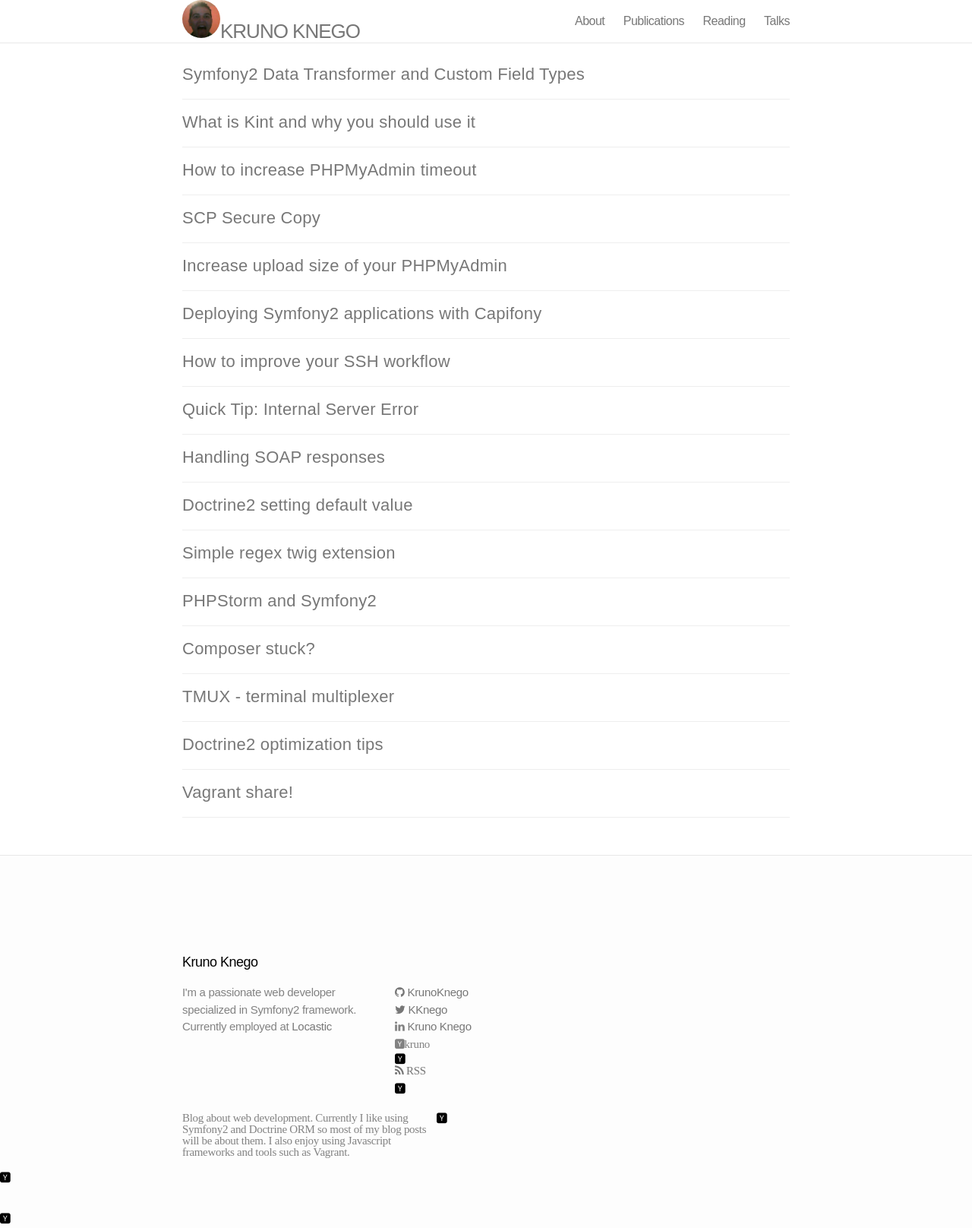
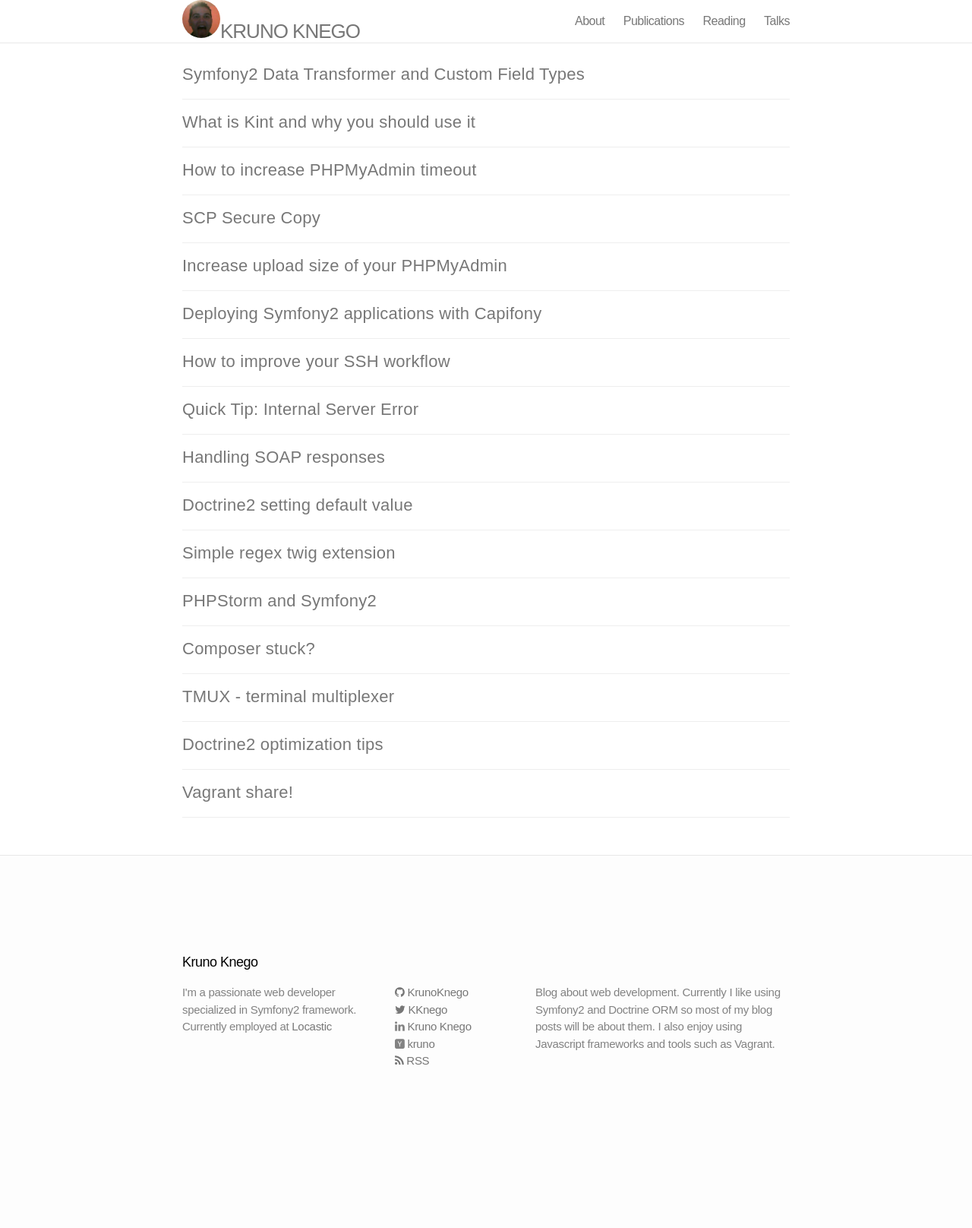
Before and after one commit to guotechfin/KrunoKnego.github.io, a Jekyll site: the page built from index.html, in a window 1280 px wide. Shown: the whole page at 76% size. Built offline with Jekyll 4.4.1, drawn with Linux system fonts in a browser that asks for light colours; nearby versions of some CDN libraries; the list of posts is cut into pages by our own code; after the commit the page ends 1453 px from its top, so only the background shows below that.

Commit message:
Updates.

```diff
--- a/_includes/footer.html
+++ b/_includes/footer.html
@@ -78,7 +78,7 @@
               <a href="http://hr.linkedin.com/in/krunoknego/">Kruno Knego</a>
           </li>
           <li>
-              <i class="fa fa-hacker-news"></
+              <i class="fa fa-hacker-news"></i>
               <a href="https://news.ycombinator.com/user?id=kruno">kruno</a>
           </li>
         <li>
```
